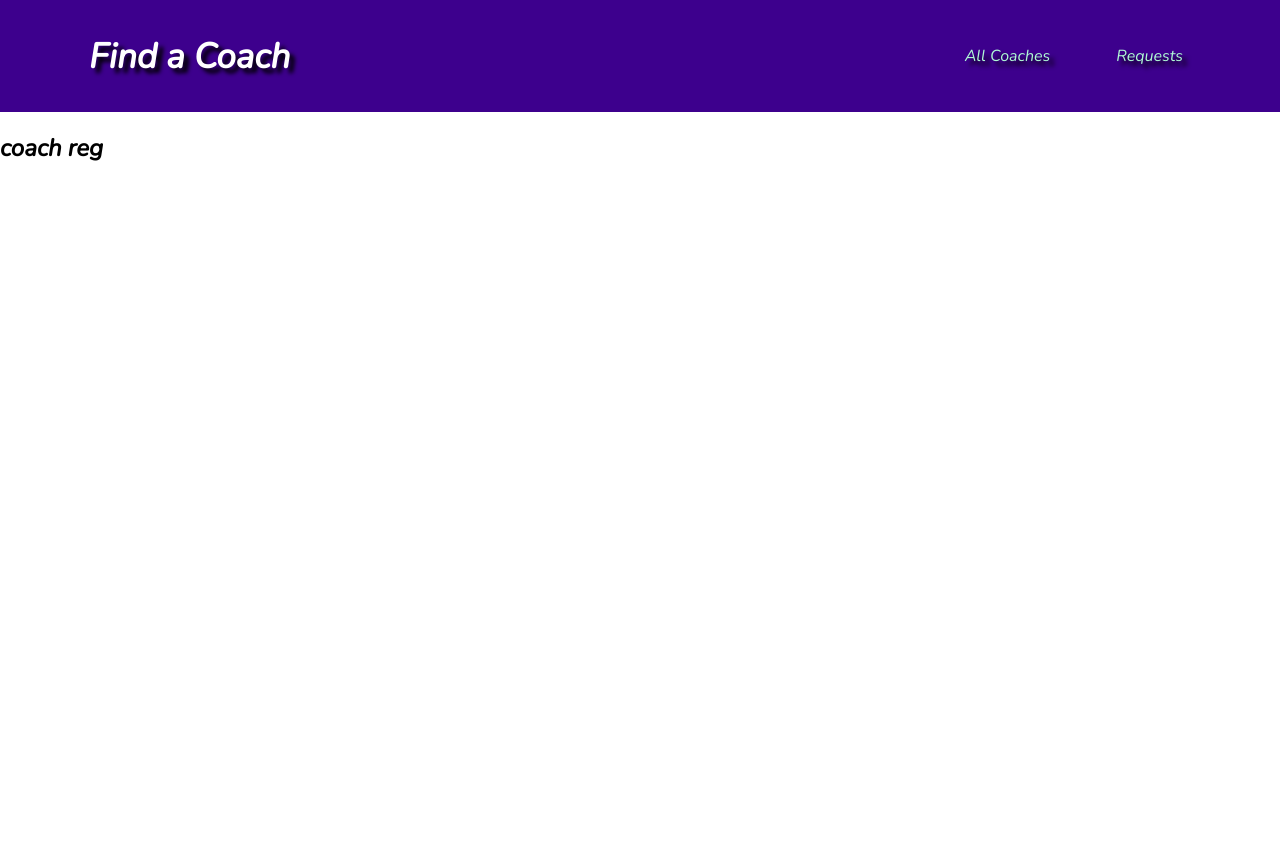
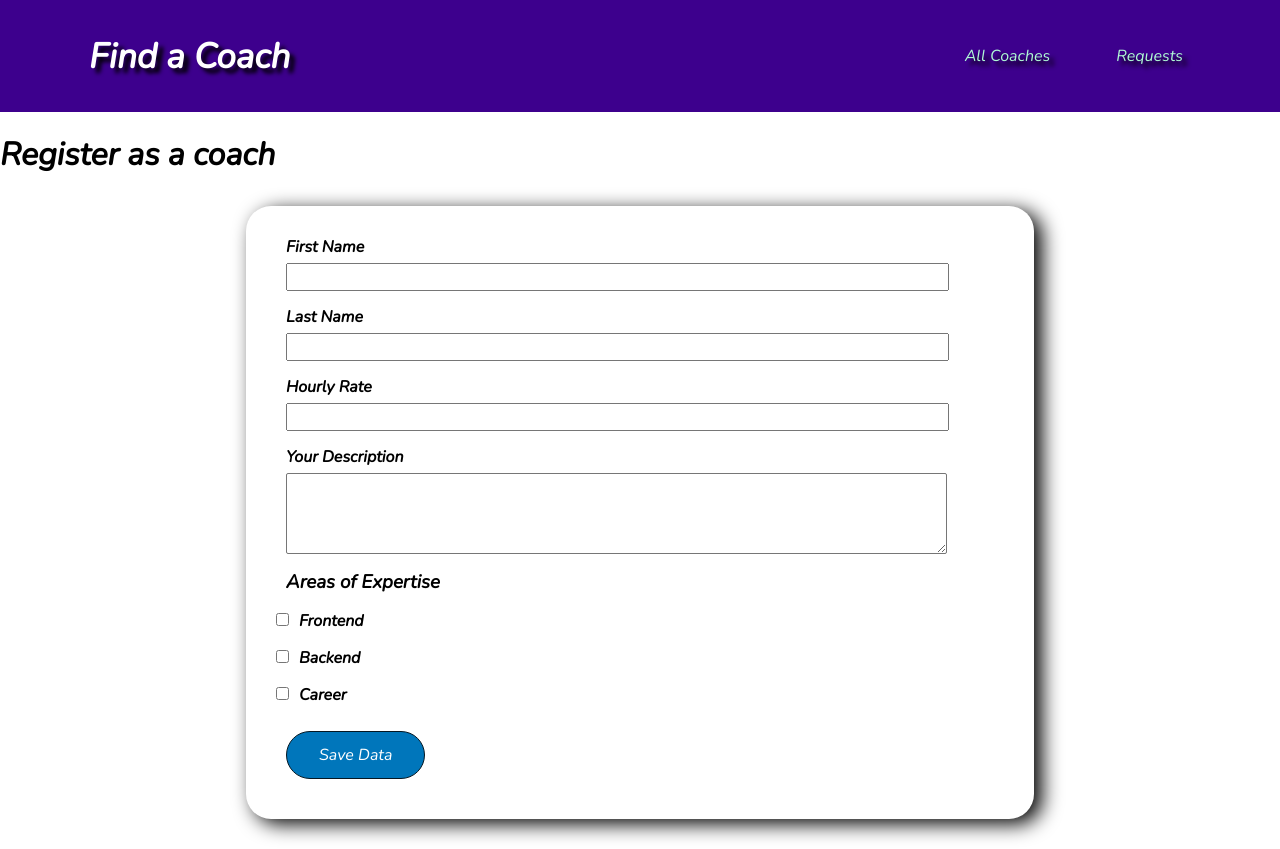
Before and after one commit to saeedalipanah/Coaches-firebase-Api, a Vue app: page /register in a window 1280 px wide. Before the commit the page ends 800 px from the top, so only its background shows below. Built offline with nearby package versions, Linux system fonts and the light colour scheme.

Commit message:
add coach registrarion form and validity for input data

```diff
--- a/src/pages/coaches/CoachRegistration.vue
+++ b/src/pages/coaches/CoachRegistration.vue
@@ -1,3 +1,263 @@
 <template>
-    <h2>coach reg</h2>
+  <h1>Register as a coach</h1>
+  <base-card>
+    <form @submit.prevent="submitForm">
+      <div :class="{ invalid: firstName.isValid === false }">
+        <label for="first-name">First Name</label>
+        <input
+          id="first-name"
+          name="first-name"
+          type="text"
+          v-model.trim="firstName.value"
+          @blur="clearValidity('firstName')"
+        />
+        <p v-if="firstName.isValid === false">First name must not be empty</p>
+      </div>
+
+      <div :class="{ invalid: !lastName.isValid }">
+        <label for="last-name">Last Name</label>
+        <input
+          id="last-name"
+          name="last-name"
+          type="text"
+          v-model.trim="lastName.value"
+          @blur="clearValidity('lastName')"
+        />
+        <p v-if="!lastName.isValid">Last name must not be empty</p>
+      </div>
+
+      <div :class="{ invalid: !rate.isValid }">
+        <label for="rate">Hourly Rate</label>
+        <input
+          id="rate"
+          name="rate"
+          type="number"
+          v-model.number="rate.value"
+          @blur="clearValidity('rate')"
+        />
+        <p v-if="!rate.isValid">
+          Please enter a valid number(rate must be greater then 0)
+        </p>
+      </div>
+
+      <div class="desc" :class="{ invalid: !description.isValid }">
+        <label for="description">Your Description</label>
+        <textarea
+          name="description"
+          id="description"
+          cols="20"
+          rows="5"
+          v-model.trim="description.value"
+          @blur="clearValidity('description')"
+        ></textarea>
+        <p v-if="!description.isValid">Description must not be empty!</p>
+      </div>
+
+      <div class="checkbox" :class="{ invalid: !areas.isValid }">
+        <h3>
+          Areas of Expertise
+        </h3>
+        <div>
+          <input
+            type="checkbox"
+            name="frontend"
+            value="frontend"
+            v-model="areas.value"
+            @blur="clearValidity('areas')"
+          />
+          <label for="frontend">Frontend</label>
+        </div>
+        <div>
+          <input
+            type="checkbox"
+            name="backend"
+            value="backend"
+            v-model="areas.value"
+            @blur="clearValidity('areas')"
+          />
+          <label for="backend">Backend</label>
+        </div>
+        <div>
+          <input
+            type="checkbox"
+            name="career"
+            value="career"
+            v-model="areas.value"
+            @blur="clearValidity('areas')"
+          />
+          <label for="career">Career</label>
+        </div>
+        <p v-if="!areas.isValid">At least one expertise must be selected</p>
+      </div>
+
+      <div>
+        <p v-if="formIsValid === false">
+          Please fix the above errors and submit again.
+        </p>
+        <button>Save Data</button>
+      </div>
+    </form>
+  </base-card>
 </template>
+
+<script>
+export default {
+  data() {
+    return {
+      firstName: {
+        value: '',
+        isValid: true //برای چک کردن این که تک تک اینپوت ها ولید هستند یا خیر
+      },
+      lastName: {
+        value: '',
+        isValid: true
+      },
+      rate: {
+        value: null,
+        isValid: true
+      },
+      description: {
+        value: '',
+        isValid: true
+      },
+      areas: {
+        value: [],
+        isValid: true
+      },
+      formIsValid: true //برای مشخص کردن این که کل فرم ولید است یا خیر و تا زمانی که کل اینپوت ها ولید نشوند فرم نیز ولید نخواهد بود
+    };
+  },
+  methods: {
+    clearValidity(input) {
+      this[input].isValid = true;
+    },
+    validateForm() {
+      this.formIsValid = true;
+      if (this.firstName.value === '') {
+        this.firstName.isValid = false;
+        this.formIsValid = false;
+      }
+      if (this.lastName.value === '') {
+        this.lastName.isValid = false;
+        this.formIsValid = false;
+      }
+      if (this.description.value === '') {
+        this.description.isValid = false;
+        this.formIsValid = false;
+      }
+      if (this.rate.value === null || this.rate.value <= 0) {
+        this.rate.isValid = false;
+        this.formIsValid = false;
+      }
+      if (this.areas.value.length === 0) {
+        this.areas.isValid = false;
+        this.formIsValid = false;
+      }
+    },
+
+    submitForm() {
+      this.validateForm(); //اینجا فراخوانی میکنیم تا به محض کلیک ولیدیتی چک شود
+      if (!this.formIsValid) {
+        return;
+      }
+
+      const inputData = {
+        first: this.firstName.value,
+        last: this.lastName.value,
+        rate: this.rate.value,
+        desc: this.description.value,
+        areas: this.areas.value
+      };
+      console.log(inputData);
+
+      // console.log('firstname: ' );
+      // this.firstName = '';
+      // console.log('lastname: ' + this.lastName);
+      // this.lastName = '';
+      // console.log('rate:' + this.rate);
+      // this.rate = null;
+      // console.log('desc:' + this.description);
+      // this.description = '';
+      // console.log(this.areas);
+      // this.areas = [];
+    }
+  }
+};
+</script>
+
+<style scoped>
+form {
+  margin: 20px;
+  /* background-color: indigo; */
+}
+div {
+  margin: 15px 0px;
+}
+
+/* .form-control {
+  margin: 0.5rem 0;
+} */
+.invalid label {
+  color: red;
+}
+.invalid input {
+  border-color: red;
+}
+
+.invalid p {
+  /* color: red; */
+  margin: 0px 10px;
+}
+.desc.invalid textarea {
+  border-color: red;
+}
+.checkbox.invalid label {
+  color: red;
+}
+label {
+  font-weight: bold;
+  margin: 5px 10px;
+}
+input[type='text'],
+input[type='number'] {
+  width: 90%;
+  height: 22px;
+  margin: 5px 10px;
+
+  display: block;
+}
+textarea {
+  width: 90%;
+  margin: 5px 10px;
+  border-radius: 2px;
+  display: block;
+}
+
+input[type='checkbox'] {
+  margin: 5px 10px;
+}
+
+h3 {
+  margin: 5px 10px;
+}
+
+button {
+  font-family: inherit;
+  font-size: inherit;
+  margin: 10px;
+  border: 1px solid #041722;
+  background-color: #0076bb;
+  color: white;
+  cursor: pointer;
+  padding: 0.75rem 2rem;
+  border-radius: 30px;
+}
+button:hover,
+button:active {
+  border-color: #002350;
+  background-color: #002350;
+}
+.checkbox input {
+  margin: 0px;
+}
+</style>
--- a/src/pages/coaches/CoachesList.vue
+++ b/src/pages/coaches/CoachesList.vue
@@ -7,7 +7,7 @@
     <section>
       <div>
         <button>Refresh</button>
-        <router-link to="/register">Register As Coach</router-link>
+        <router-link class="reg" to="/register">Register As Coach</router-link>
       </div>
       <h2 v-if="noCoaches">No Coaches Yet...</h2>
       <ul v-else>
@@ -65,10 +65,17 @@ a {
   margin: 0px 100px;
   border: 2px solid #000000;
 }
+.reg{
+  padding: 10px;
+  color: #23f13f;
+  background-color: rgb(22, 7, 110);
+  border-radius: 30px;
+  text-shadow: 5px 5px 4px black;
+}
 a:active,
 a:hover,
 a.router-link-active {
-  background-color: white;
+  background-color: rgb(122, 238, 157);
   color: #920000;
   font-size: 1.05rem;
 }
```
